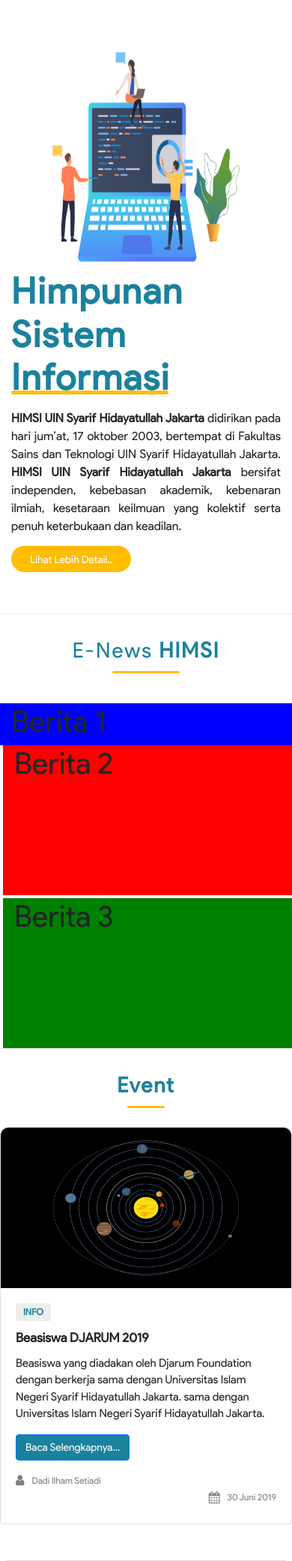
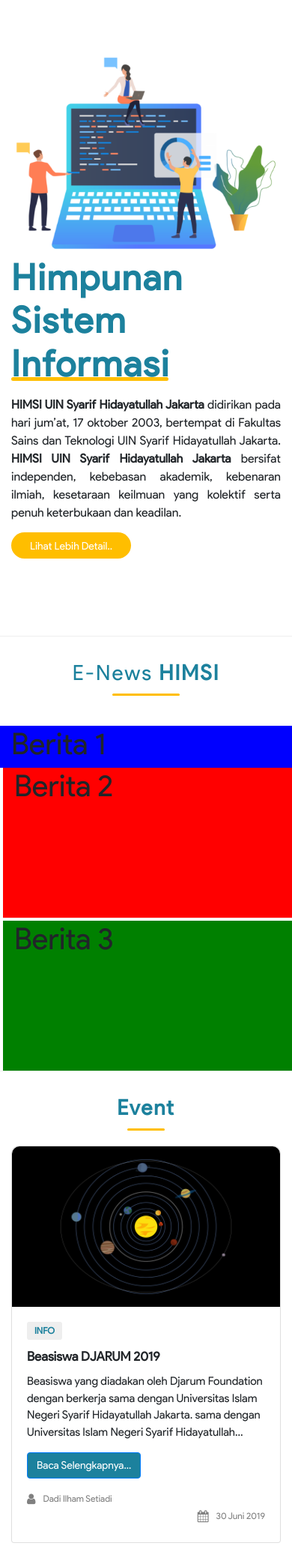
Before and after one commit to idadhamz/web-himsi, a PHP site: page /home.html in a window 390 px wide. Shown: the part 87-2169 px from the top of the page at 75% size. Run offline with PHP 8.4, Linux system fonts and the light colour scheme; style sheets or scripts are compiled from the project's sources.

Commit message:
perapihan kode dan responsive

```diff
--- a/assets/scss/main.scss
+++ b/assets/scss/main.scss
@@ -91,9 +91,6 @@ body {
         }
 
         #text-hl {
-
-            // margin-left: 75px;
-
             h1 {
                 // width: 450px;
                 font-size: 48px;
--- a/home.html
+++ b/home.html
@@ -39,13 +39,13 @@
                 </div>
             </div>
         </nav>
-        <div id="hl">
+        <div id="hl" class="pb-5 pt-2">
             <div class="container">
                 <div class="row">
-                    <div class="col-md-6 col-sm-12">
-                        <div class="img-hl">
-                            <img class="img-fluid" src="assets/image/hl_img.png">
-                        </div>
+                    <div class="col-md-6 col-sm-12 ">
+                        <!-- <div class="img-hl"> -->
+                            <img class="img-fluid" height="300" src="assets/image/hl_img.png">
+                        <!-- </div> -->
                     </div>
                     <div id="text-hl" class="col-md-6 col-sm-12">
                         <!-- <div class="text-hl"> -->
@@ -97,7 +97,7 @@
         </div>
         <div id="event">
             <div class="container">
-                <div class="row">
+                <!-- <div class="row"> -->
                     <div class="text-event">
                         <h1><span>Event</span></h1>
                         <div id="garis"></div>
@@ -176,7 +176,7 @@
                             </div>
                         </div>
                     </div>
-                </div>
+                <!-- </div> -->
             </div>
         </div>
         <div id="footer">
@@ -195,9 +195,9 @@
                             <a href="https://github.com/idadhamz"><i class="fa fa-facebook fa-lg"></i></a>
                             <a href="https://github.com/idadhamz"><i class="fa fa-youtube fa-lg"></i></a>
                         </div>
-                        <div>
-                            <iframe class="img-fluid" src="https://www.google.com/maps/embed?pb=!1m18!1m12!1m3!1d3965.6763140557846!2d106.75042441397973!3d-6.306188995436004!2m3!1f0!2f0!3f0!3m2!1i1024!2i768!4f13.1!3m3!1m2!1s0x2e69efdeac1b16ad%3A0x15d6f029c44e483f!2sScience+and+Technology+Faculty!5e0!3m2!1sen!2sid!4v1561810977162!5m2!1sen!2sid"
-                            width="450" height="250" frameborder="0" style="border:0" allowfullscreen></iframe>
+                        <div class="embed-responsive embed-responsive-16by9">
+                            <iframe  class="embed-responsive-item" src="https://www.google.com/maps/embed?pb=!1m18!1m12!1m3!1d3965.6763140557846!2d106.75042441397973!3d-6.306188995436004!2m3!1f0!2f0!3f0!3m2!1i1024!2i768!4f13.1!3m3!1m2!1s0x2e69efdeac1b16ad%3A0x15d6f029c44e483f!2sScience+and+Technology+Faculty!5e0!3m2!1sen!2sid!4v1561810977162!5m2!1sen!2sid"
+                             frameborder="0" style="border:0" allowfullscreen></iframe>
                         </div>
                     </div>
                 </div>
```
Also changed, not shown: assets/image/g1.jpg (added), 1 other file.
